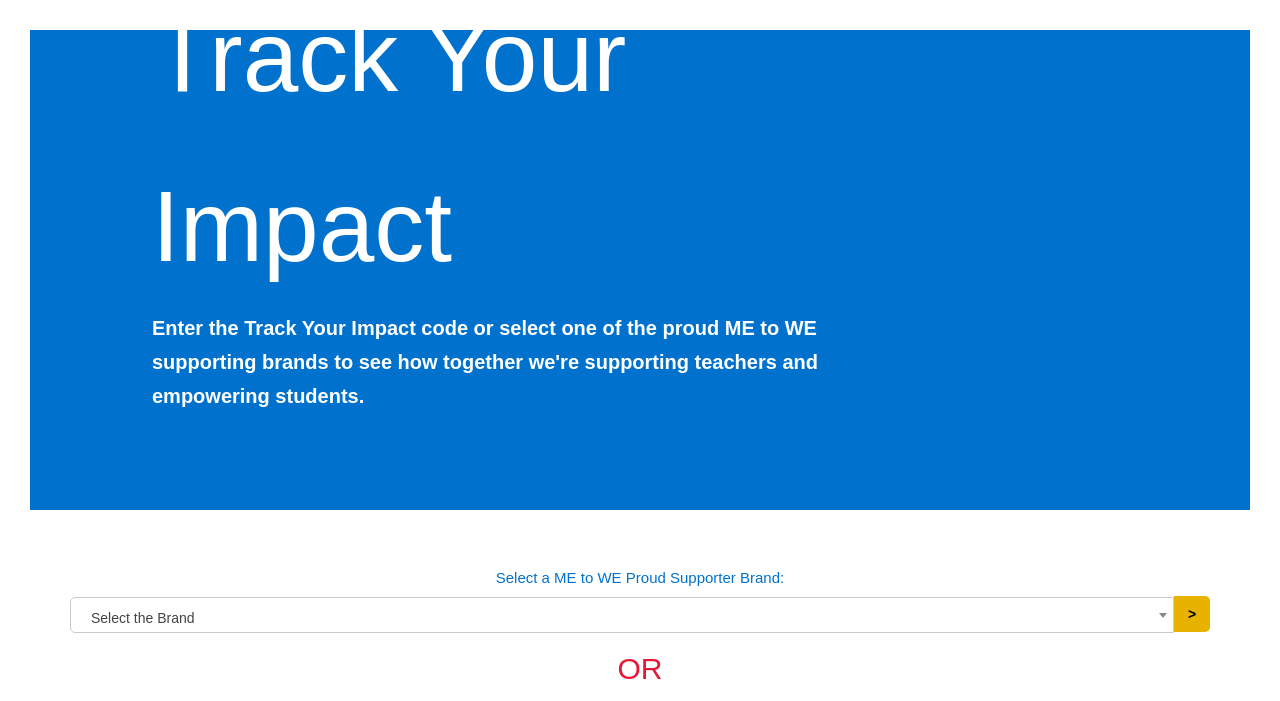
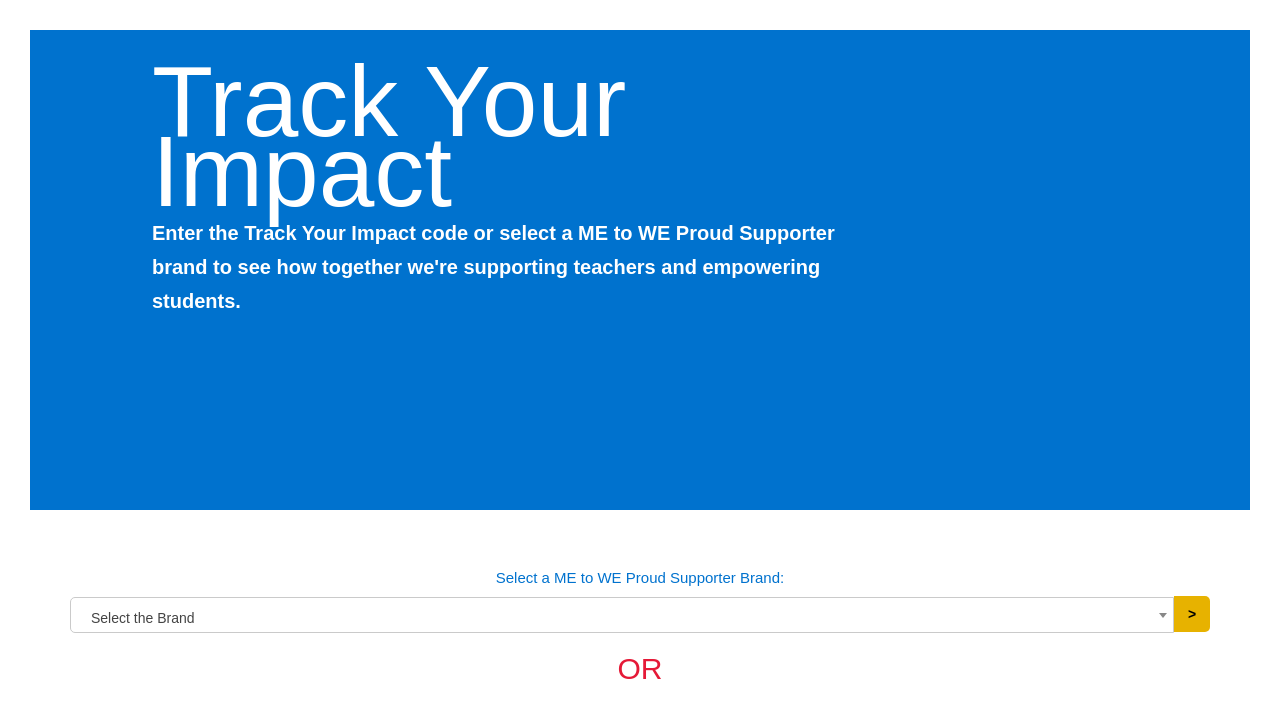
Before and after one commit to devpatelwebdeveloper/tyiwal, a website: page index.html in a window 1280 px wide. Shown: the top 701 px of the page. Drawn offline with nearby package versions, Linux system fonts and the light colour scheme.

Commit message:
Updated header copy

```diff
--- a/index.html
+++ b/index.html
@@ -18,9 +18,9 @@
         <h1 class="heading-primary">
           <span class="heading-primary--main">Track Your Impact</span>
           <span class="heading-primary--sub"
-            >Enter the Track Your Impact code or select one of the proud ME to
-            WE supporting brands to see how together we're supporting teachers
-            and empowering students.</span
+            >Enter the Track Your Impact code or select a ME to WE Proud
+            Supporter brand to see how together we're supporting teachers and
+            empowering students.</span
           >
         </h1>
       </div>
--- a/sass/base/_typography.scss
+++ b/sass/base/_typography.scss
@@ -7,32 +7,30 @@
   font-family: "flama", sans-serif;
   font-weight: 400;
   font-size: $default-font-size;
-
   line-height: 1.7;
   color: $color-black;
 }
-
 .heading-primary {
   color: $color-white;
-  //text-transform: uppercase;
-
   backface-visibility: hidden;
   margin-bottom: 6rem;
 
   &--main {
     display: block;
     font-size: 10rem;
+    line-height: 7rem;
     font-weight: 400;
     animation-name: moveInLeft;
     animation-duration: 1s;
     animation-timing-function: ease-out;
+    margin-bottom: 1rem;
     @include respond(tab-port) {
       font-size: 6rem;
       line-height: 7rem;
     }
     @include respond(phone) {
       font-size: 3rem;
-      line-height: 3.7rem;
+      line-height: 4rem;
     }
   }
 
--- a/sass/layout/_header.scss
+++ b/sass/layout/_header.scss
@@ -24,7 +24,8 @@
     text-align: left;
     @include respond(phone) {
       top: 60%;
-      left: 40%;
+      right: -32%;
+      left: 52%;
     }
   }
 }
```
Also changed, not shown: css/style.css.
